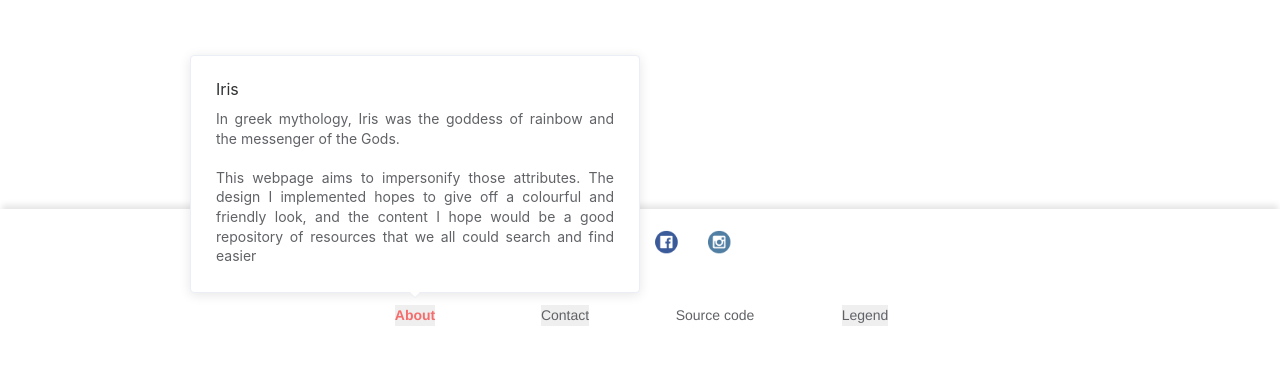
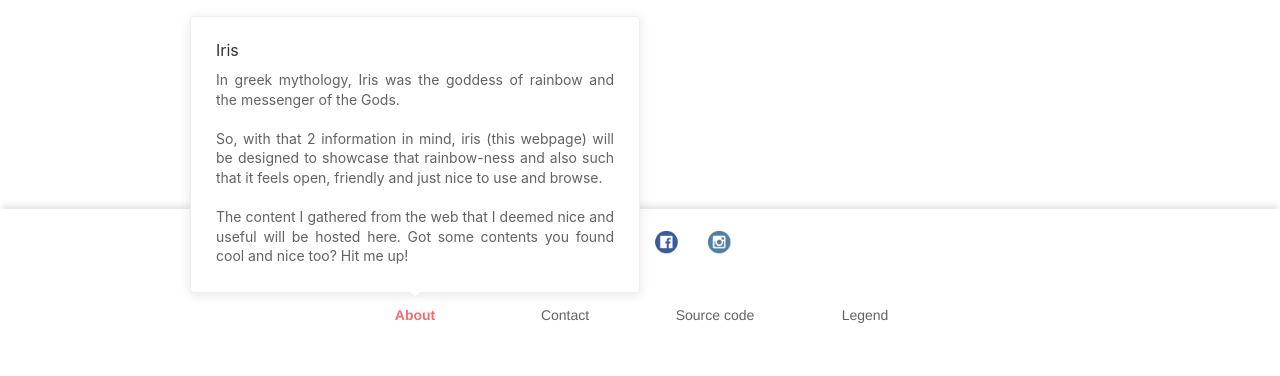
Before and after one commit to AndyPhoenix9879/iris, a Vue app: page / in a window 1280 px wide. Both pictures are taken after a click on the button "About". Shown: the part 491-867 px from the top of the page. Built offline with nearby package versions, Linux system fonts and the light colour scheme; no server answers; the database is empty.

Commit message:
footer.vue: height changes

```diff
--- a/src/views/footer.vue
+++ b/src/views/footer.vue
@@ -18,9 +18,10 @@
                         placement="top"
                         title="Iris"
                         trigger="click">
-                        <p>In greek mythology, Iris was the goddess of rainbow and the messenger of the Gods. <br><br>This webpage aims
-                        to impersonify those attributes. The design I implemented hopes to give off a colourful and friendly look, and the
-                        content I hope would be a good repository of resources that we all could search and find easier</p>
+                        <p>In greek mythology, Iris was the goddess of rainbow and the messenger of the Gods. <br><br>So, with that 2
+                        information in mind, iris (this webpage) will be designed to showcase that rainbow-ness and also such
+                        that it feels open, friendly and just nice to use and browse. <br><br> The content I gathered from the web that I deemed
+                        nice and useful will be hosted here. Got some contents you found cool and nice too? Hit me up!</p>
                         <button id="abt" slot="reference">About</button>
                     </el-popover>
                 </div>
@@ -137,6 +138,7 @@ export default {
     padding: 0;
     text-decoration: none;
     color: inherit;
+    background-color: white;
 }
 .fgrid div button:hover {
     color: #F56C6C;
```
